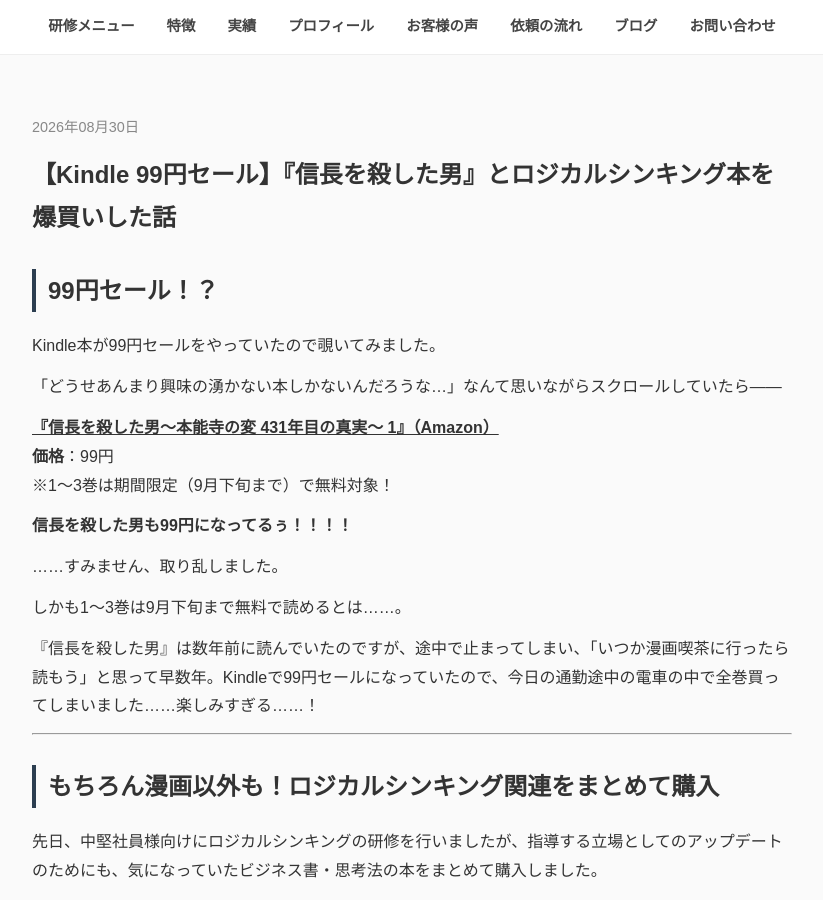
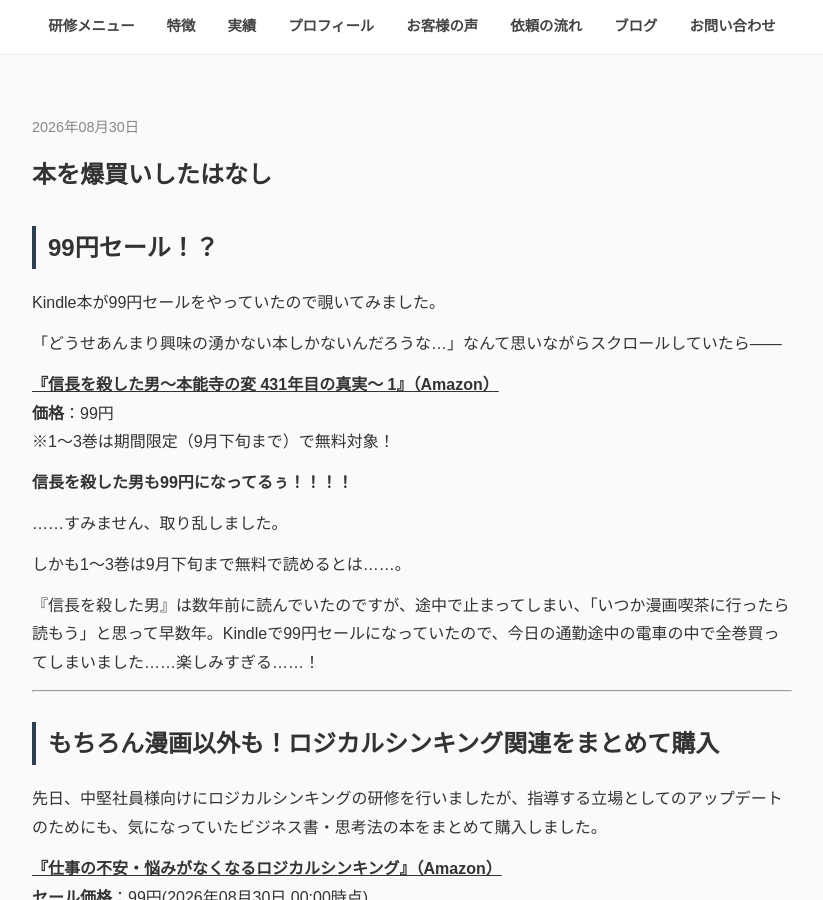
Before and after one commit to heso710soul-ctrl/kawano-training-profile, a Jekyll site: the page built from _posts/2026-08-30-Kindleセール.md, in a window 1280 px wide and 900 px high. Shown: the whole window, without its empty margins (228-1051 px from the left). Built offline with Jekyll 4.4.1, drawn with Linux system fonts in a browser that asks for light colours.

Commit message:
Update 2026-08-30-Kindleセール.md

```diff
--- a/_posts/2026-08-30-Kindleセール.md
+++ b/_posts/2026-08-30-Kindleセール.md
@@ -1,6 +1,6 @@
 ---
 layout: post
-title: "【Kindle 99円セール】『信長を殺した男』とロジカルシンキング本を爆買いした話"
+title: "本を爆買いしたはなし"
 date: 2026-08-30
 categories: [日々のつれづれ]
 ---
```
